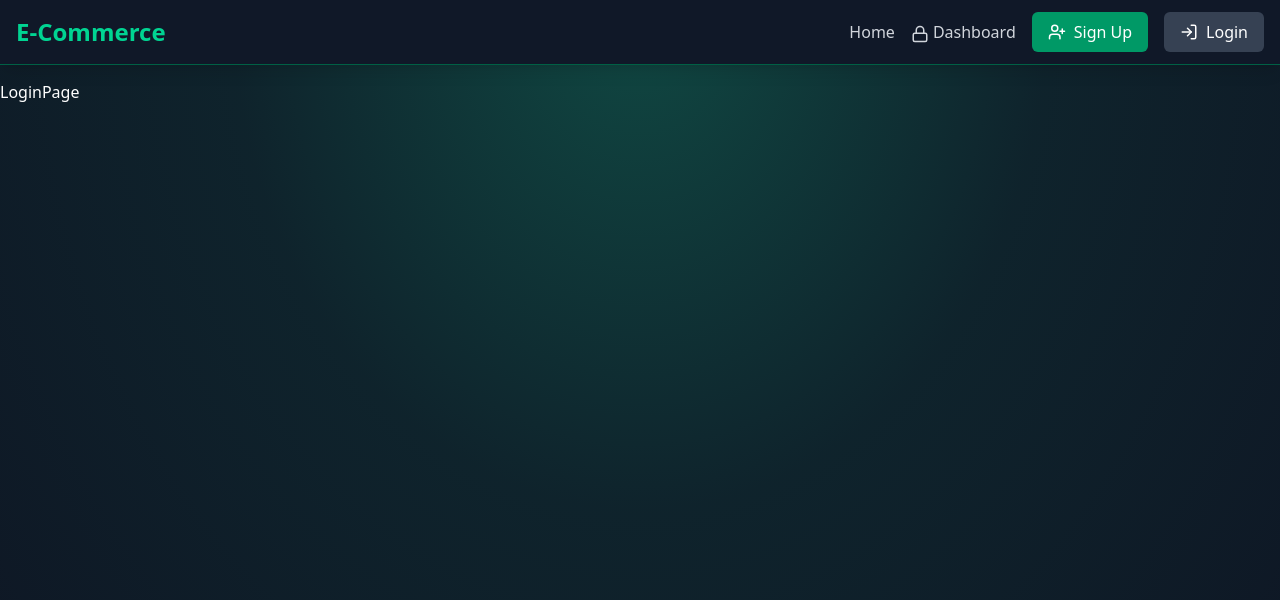
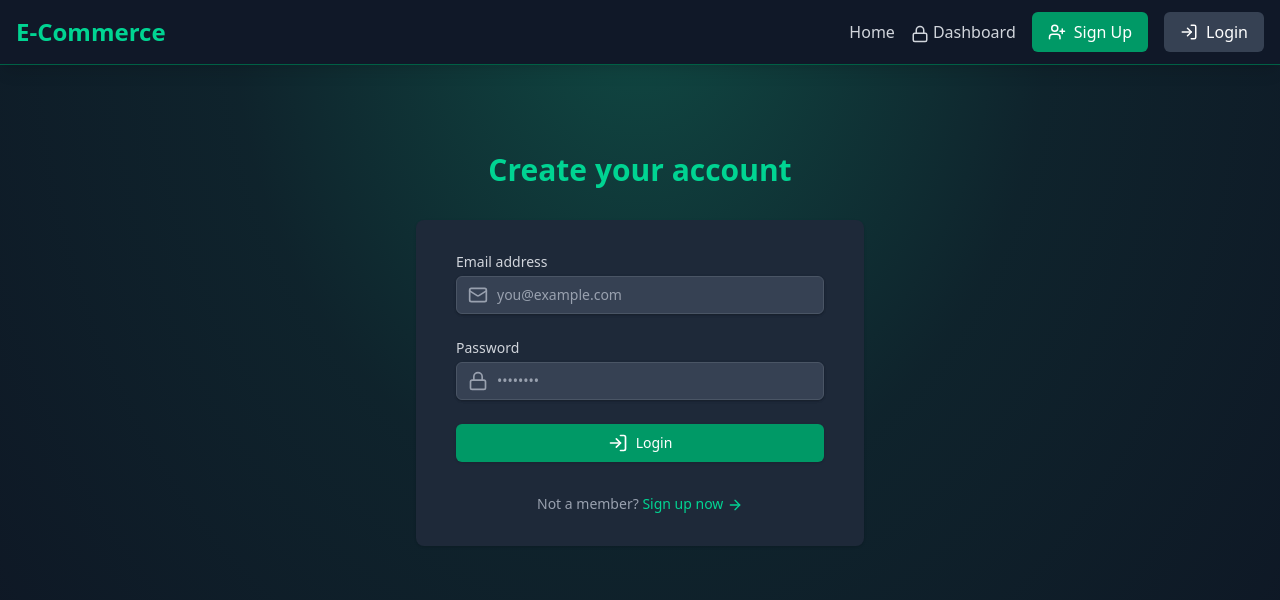
Before and after one commit to kaziabulhasib/neomart-mern, a React (Vite) app in the folder frontend/: page /login in a window 1280 px wide. Shown: the top 600 px of the page. Built offline with nearby package versions, Linux system fonts and the light colour scheme.

Commit message:
Login page created

```diff
--- a/frontend/src/pages/LoginPage.jsx
+++ b/frontend/src/pages/LoginPage.jsx
@@ -1,7 +1,124 @@
-import React from "react";
+import { useState } from "react";
+import { motion } from "framer-motion";
+import { Link } from "react-router-dom";
+import { LogIn, Mail, Lock, ArrowRight, Loader } from "lucide-react";
+// import { useUserStore } from "../stores/useUserStore";
 
 const LoginPage = () => {
-  return <div>LoginPage</div>;
+  const loading = false;
+  const [email, setEmail] = useState("");
+  const [password, setPassword] = useState("");
+
+  // const { login, loading } = useUserStore();
+
+  const handleSubmit = (e) => {
+    e.preventDefault();
+    console.log(email, password);
+    // login(email, password);
+  };
+
+  return (
+    <div className='flex flex-col justify-center py-12 sm:px-6 lg:px-8'>
+      <motion.div
+        className='sm:mx-auto sm:w-full sm:max-w-md'
+        initial={{ opacity: 0, y: -20 }}
+        animate={{ opacity: 1, y: 0 }}
+        transition={{ duration: 0.8 }}>
+        <h2 className='mt-6 text-center text-3xl font-extrabold text-emerald-400'>
+          Create your account
+        </h2>
+      </motion.div>
+
+      <motion.div
+        className='mt-8 sm:mx-auto sm:w-full sm:max-w-md'
+        initial={{ opacity: 0, y: 20 }}
+        animate={{ opacity: 1, y: 0 }}
+        transition={{ duration: 0.8, delay: 0.2 }}>
+        <div className='bg-gray-800 py-8 px-4 shadow sm:rounded-lg sm:px-10'>
+          <form onSubmit={handleSubmit} className='space-y-6'>
+            <div>
+              <label
+                htmlFor='email'
+                className='block text-sm font-medium text-gray-300'>
+                Email address
+              </label>
+              <div className='mt-1 relative rounded-md shadow-sm'>
+                <div className='absolute inset-y-0 left-0 pl-3 flex items-center pointer-events-none'>
+                  <Mail className='h-5 w-5 text-gray-400' aria-hidden='true' />
+                </div>
+                <input
+                  id='email'
+                  type='email'
+                  required
+                  value={email}
+                  onChange={(e) => setEmail(e.target.value)}
+                  className=' block w-full px-3 py-2 pl-10 bg-gray-700 border border-gray-600
+									rounded-md shadow-sm
+									 placeholder-gray-400 focus:outline-none focus:ring-emerald-500
+									 focus:border-emerald-500 sm:text-sm'
+                  placeholder='you@example.com'
+                />
+              </div>
+            </div>
+
+            <div>
+              <label
+                htmlFor='password'
+                className='block text-sm font-medium text-gray-300'>
+                Password
+              </label>
+              <div className='mt-1 relative rounded-md shadow-sm'>
+                <div className='absolute inset-y-0 left-0 pl-3 flex items-center pointer-events-none'>
+                  <Lock className='h-5 w-5 text-gray-400' aria-hidden='true' />
+                </div>
+                <input
+                  id='password'
+                  type='password'
+                  required
+                  value={password}
+                  onChange={(e) => setPassword(e.target.value)}
+                  className=' block w-full px-3 py-2 pl-10 bg-gray-700 border border-gray-600
+									rounded-md shadow-sm placeholder-gray-400 focus:outline-none focus:ring-emerald-500 focus:border-emerald-500 sm:text-sm'
+                  placeholder='••••••••'
+                />
+              </div>
+            </div>
+
+            <button
+              type='submit'
+              className='w-full flex justify-center py-2 px-4 border border-transparent
+							rounded-md shadow-sm text-sm font-medium text-white bg-emerald-600
+							 hover:bg-emerald-700 focus:outline-none focus:ring-2 focus:ring-offset-2
+							  focus:ring-emerald-500 transition duration-150 ease-in-out disabled:opacity-50'
+              disabled={loading}>
+              {loading ? (
+                <>
+                  <Loader
+                    className='mr-2 h-5 w-5 animate-spin'
+                    aria-hidden='true'
+                  />
+                  Loading...
+                </>
+              ) : (
+                <>
+                  <LogIn className='mr-2 h-5 w-5' aria-hidden='true' />
+                  Login
+                </>
+              )}
+            </button>
+          </form>
+
+          <p className='mt-8 text-center text-sm text-gray-400'>
+            Not a member?{" "}
+            <Link
+              to='/signup'
+              className='font-medium text-emerald-400 hover:text-emerald-300'>
+              Sign up now <ArrowRight className='inline h-4 w-4' />
+            </Link>
+          </p>
+        </div>
+      </motion.div>
+    </div>
+  );
 };
-
 export default LoginPage;
--- a/frontend/src/pages/SignUpPage.jsx
+++ b/frontend/src/pages/SignUpPage.jsx
@@ -5,7 +5,7 @@
 // import { useUserStore } from "../stores/useUserStore";
 
 const SignUpPage = () => {
-  const loading = false;
+  const loading = true;
   const [formData, setFormData] = useState({
     name: "",
     email: "",
```
